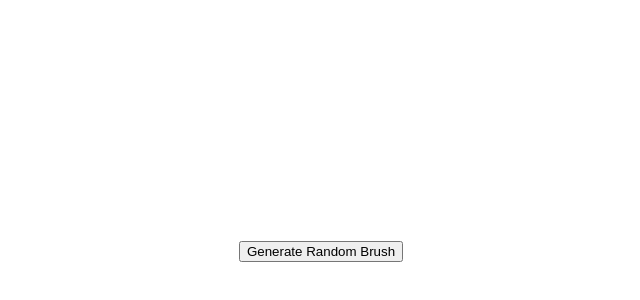
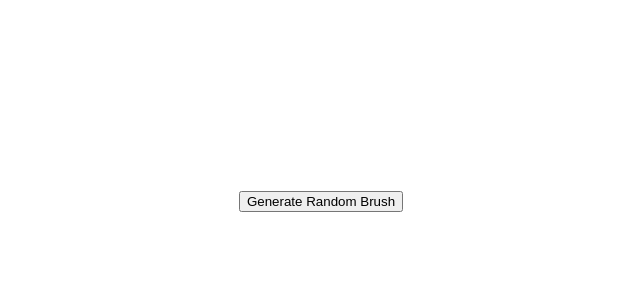
Before and after one commit to LouiseHsu/Pixlight, a React (Create React App) app: page / in a window 1280 px wide. Shown: the part 310-610 px from the top of the page, without its empty margins (319-959 px from the left). Built offline with nearby package versions, Linux system fonts and the light colour scheme.

Commit message:
center canvas, add toolbox component, remove pixel margin

```diff
--- a/src/components/app/App.js
+++ b/src/components/app/App.js
@@ -1,22 +1,12 @@
 import Canvas from '../canvas/Canvas'
+import Toolbar from '../toolbar/Toolbar'
 import {useDispatch} from 'react-redux';
-import {updateBrush} from '../../actions/updateBrush';
 import globalMouseState from "../../util/globalMouseState";
 import './App.css';
 import React from "react";
 
-function getRandomColor() {
-    let letters = '0123456789ABCDEF';
-    let color = '#';
-    for (let i = 0; i < 6; i++) {
-        color += letters[Math.floor(Math.random() * 16)];
-    }
-    return color;
-}
-
 function App() {
     let mouseState = new globalMouseState();
-    const dispatch = useDispatch();
 
     const handleLeftClick = () => {
         mouseState.toggleLeftClick();
@@ -26,7 +16,7 @@ function App() {
         <Canvas
             size={'Small'}
         />
-        <button onClick={() => dispatch(updateBrush(getRandomColor()))}>Generate Random Brush</button>
+       <Toolbar/>
     </div>;
 }
 
--- a/src/components/canvas/Canvas.css
+++ b/src/components/canvas/Canvas.css
@@ -3,5 +3,9 @@
     flex-direction: row;
     flex-wrap: wrap;
     align-items: flex-start;
-    max-width: 551px;
+    max-width: 500px;
+    text-align: center;
+    margin-left: auto;
+    margin-right: auto;
+
 }
--- a/src/components/canvas/Canvas.js
+++ b/src/components/canvas/Canvas.js
@@ -88,5 +88,4 @@ const Canvas = props => {
         </div>);
 };
 
-// export default Canvas;
 export default React.memo(Canvas, false);
--- a/src/components/pixel/Pixel.css
+++ b/src/components/pixel/Pixel.css
@@ -1,8 +1,8 @@
 .Pixel {
     height: 10px;
     width: 10px;
-    margin-left: 1px;
-    margin-bottom: 1px;
+    /*margin-left: 1px;*/
+    /*margin-bottom: 1px;*/
     flex-grow: 0;
     display: inline-block;
     user-select: none;
--- /dev/null
+++ b/src/components/toolbar/Toolbar.js
@@ -0,0 +1,19 @@
+import React from 'react';
+import {updateBrush} from "../../actions/updateBrush";
+import {useDispatch} from "react-redux";
+
+function getRandomColor() {
+    let letters = '0123456789ABCDEF';
+    let color = '#';
+    for (let i = 0; i < 6; i++) {
+        color += letters[Math.floor(Math.random() * 16)];
+    }
+    return color;
+}
+
+const Toolbar = props => {
+    const dispatch = useDispatch();
+    return  <button onClick={() => dispatch(updateBrush(getRandomColor()))}>Generate Random Brush</button>
+};
+
+export default Toolbar;
```
Also changed, not shown: src/components/toolbar/Toolbar.css (added), 1 other file (tests, documents, lock files or other folders).
